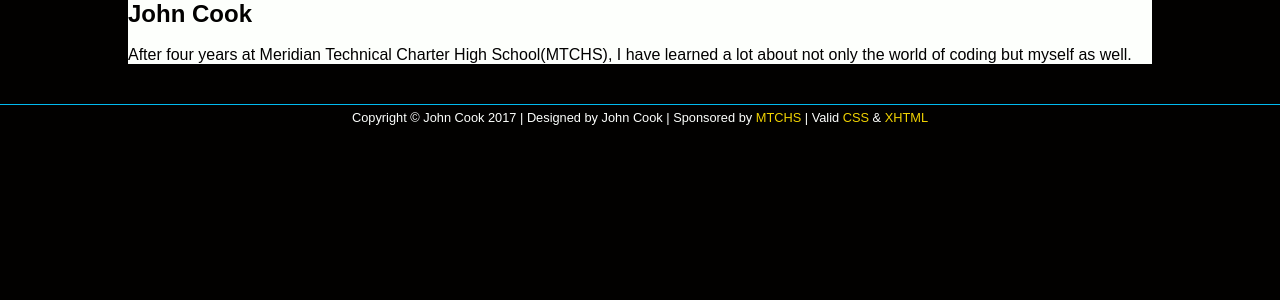
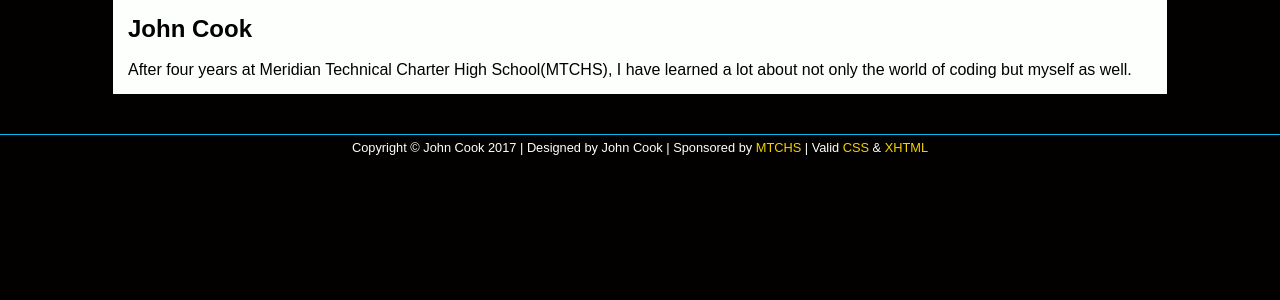
Before and after one commit to JAndrewCook/JAndrewCook.github.io, a PHP site: page / in a window 1280 px wide. Shown: the part 132-432 px from the top of the page. Run offline with PHP 8.4, Linux system fonts and the light colour scheme.

Commit message:
Update port.css

```diff
--- a/includes/port.css
+++ b/includes/port.css
@@ -54,6 +54,7 @@ main {
 	background-color: #fdfffc;
 	min-height: 60%;
 	margin: auto;
+	padding: 15px;
 }
 main h1 {
 	font-size: 1.5em;
@@ -120,7 +121,7 @@ nav ul li a {
 }
 /*footer*/
 footer {
-  min-height: 5%;
+  min-height: 10%;
   text-align: center;
   font-size: .8em;
   margin-top: 40px;
```
